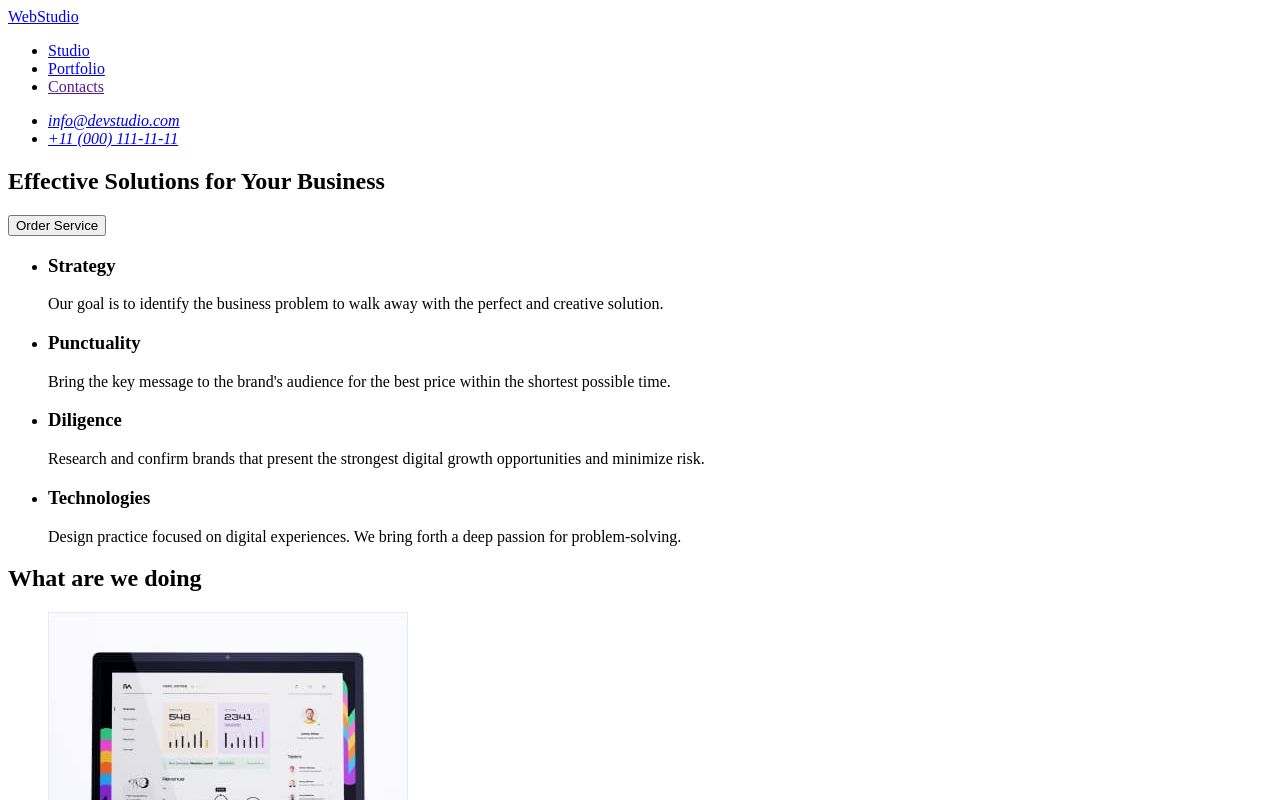
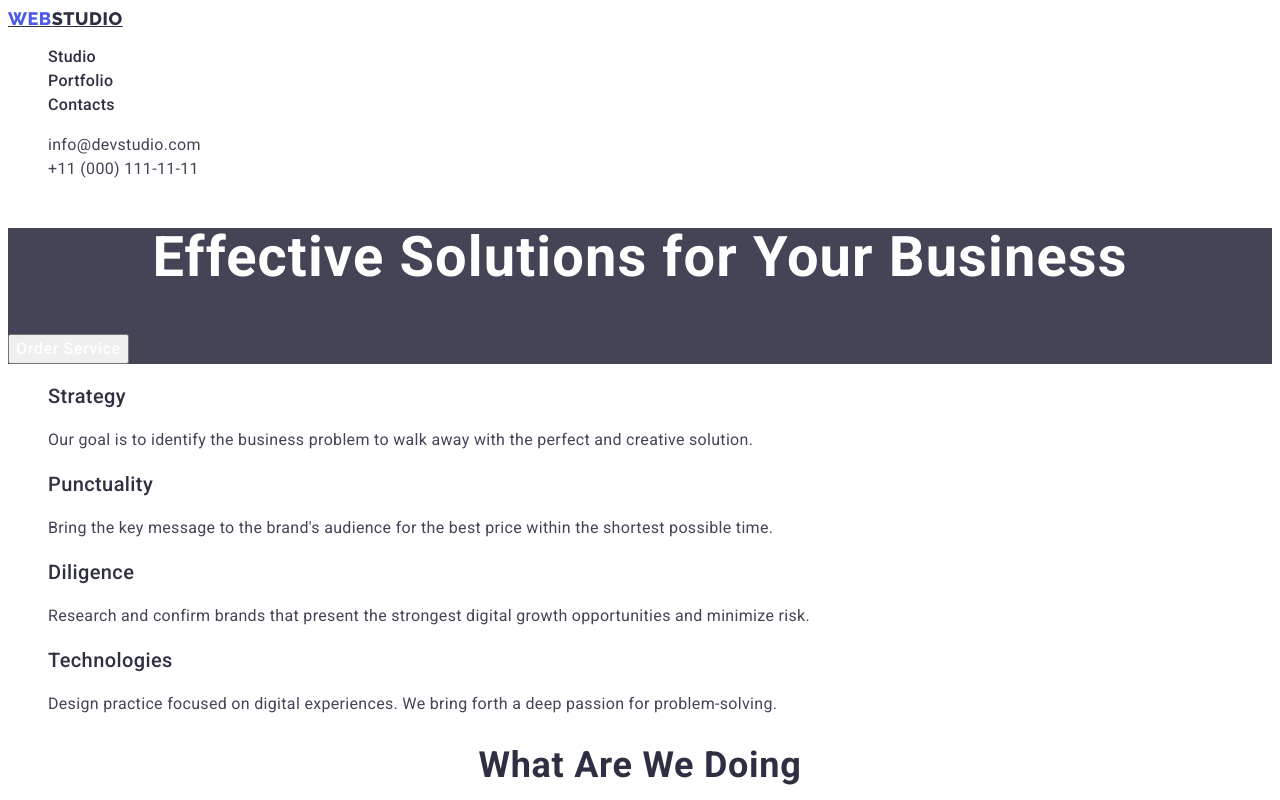
Before and after one commit to Slav-0N/goit-markup-hw-02, a plain HTML site: page index.html in a window 1280 px wide. Shown: the top 800 px of the page. Drawn offline with Linux system fonts and the light colour scheme.

Commit message:
studio css готов

```diff
--- a/css/styles.css
+++ b/css/styles.css
@@ -1,21 +1,144 @@
-.header {}
+body {
+    font-family: Roboto, sans-serif;
 
-.header-navigation {}
 
-.header-logo {}
+}
 
-.header-list {}
+.list {
+    list-style: none;
+}
 
-.list {}
+.link {
+    text-decoration: none;
+}
 
-.header-item {}
 
-.header-link {}
 
-.link {}
 
-.header-phone-linl {}
 
-.header-btn {}
 
-.logo-web {}
+.logo-start {
+    font-family: 'Raleway';
+    font-weight: 800;
+    font-size: 18px;
+    line-height: 1.17;
+    /* identical to box height, or 117% */
+
+    display: flex;
+    align-items: center;
+    letter-spacing: 0.03em;
+    text-transform: uppercase;
+
+    /* IRIS */
+
+    color: #4D5AE5;
+}
+.header-logo {
+    font-family: 'Raleway';
+    font-weight: 800;
+    font-size: 18px;
+    line-height: 1.17;
+    display: flex;
+    align-items: center;
+    letter-spacing: 0.03em;
+    text-transform: uppercase;
+    color: #2E2F42;
+}
+
+
+.header-link {
+    font-weight: 500;
+    font-size: 16px;
+    line-height: 1.5;
+    letter-spacing: 0.02em;
+    color: #2E2F42;
+}
+
+.header-address {
+    font-style: normal;
+    font-size: px;
+    line-height: 1.5;
+    letter-spacing: 0.02em;
+    color: #434455;
+}
+
+.hero {
+    background-color: #434455;
+}
+
+.hero-name {
+    font-weight: 700;
+    font-size: 56px;
+    line-height: 1.07;
+    text-align: center;
+    letter-spacing: 0.02em;
+    color: #FFFFFF;
+}
+
+.hero-btn {
+        font-family: inherit;
+        font-weight: 500;
+        font-size: 16px;
+        line-height: 1.5;
+        /* identical to box height, or 150% */
+
+        display: flex;
+        align-items: center;
+        letter-spacing: 0.04em;
+
+        /* WHITE */
+
+        color: #FFFFFF;
+        cursor: pointer;
+}
+
+.goal-title {
+        font-weight: 500;
+        font-size: 20px;
+        line-height: 1.2;
+        letter-spacing: 0.02em;
+        color: #2E2F42;
+}
+
+.goal-text {
+    font-size: 16px;
+    line-height: 1.5;
+    letter-spacing: 0.02em;
+    color: #434455;
+}
+.work-title {
+ont-weight: 700;
+font-size: 36px;
+line-height: 1.11;
+text-align: center;
+letter-spacing: 0.02em;
+text-transform: capitalize;
+color: #2E2F42;
+}
+
+.team-title {
+        font-weight: 700;
+        font-size: 36px;
+        line-height: 1.11;
+        text-align: center;
+        letter-spacing: 0.02em;
+        text-transform: capitalize;
+        color: #2E2F42;
+}
+
+.team-member {
+        font-weight: 500;
+        font-size: 20px;
+        line-height: 24px;
+
+        letter-spacing: 0.02em;
+        color: #2E2F42;
+}
+
+.team-member-text {
+    font-size: 16px;
+    line-height: 1.5;
+
+    letter-spacing: 0.02em;
+    color: #434455;
+}
--- a/index.html
+++ b/index.html
@@ -4,18 +4,21 @@
     <meta charset="UTF-8" />
     <meta http-equiv="X-UA-Compatible" content="IE=edge" />
     <meta name="viewport" content="width=device-width, initial-scale=1.0" />
-    <title>Document</title>
+    <title>WebStudio</title>
     <link rel="preconnect" href="https://fonts.googleapis.com" />
     <link rel="preconnect" href="https://fonts.gstatic.com" crossorigin />
     <link
       href="https://fonts.googleapis.com/css2?family=Raleway:wght@800&family=Roboto:wght@400;500;700;900&display=swap"
       rel="stylesheet"
     />
+    <link rel="stylesheet" href="./css/styles.css" />
   </head>
   <body>
     <header class="header">
       <nav class="header-navigation">
-        <a class="header-logo" href="./index.html">WebStudio</a>
+        <a class="header-logo" href="./index.html">
+          <span class="logo-start">Web</span>Studio</a
+        >
         <ul class="header-list list">
           <li class="header-item">
             <a class="header-link link" href="./index.html">Studio</a>
@@ -29,57 +32,61 @@
         </ul>
       </nav>
       <address>
-        <ul>
-          <li class="header-phone-linl">
-            <a href="mailto:info@devstudio.com">info@devstudio.com</a>
+        <ul class="list">
+          <li>
+            <a class="header-address link" href="mailto:info@devstudio.com"
+              >info@devstudio.com</a
+            >
           </li>
-          <li class="header-btn">
-            <a href="tel:+110001111111">+11 (000) 111-11-11</a>
+          <li>
+            <a class="header-address link" href="tel:+110001111111"
+              >+11 (000) 111-11-11</a
+            >
           </li>
         </ul>
       </address>
     </header>
     <main>
-      <section>
-        <h1>Effective Solutions for Your Business</h1>
-        <button type="button">Order Service</button>
+      <section class="hero">
+        <h1 class="hero-name">Effective Solutions for Your Business</h1>
+        <button class="hero-btn" type="button">Order Service</button>
       </section>
       <section>
         <h2 hidden>We are the Best</h2>
-        <ul>
+        <ul class="goals list">
           <li>
-            <h3>Strategy</h3>
-            <p>
+            <h3 class="goal-title">Strategy</h3>
+            <p class="goal-text">
               Our goal is to identify the business problem to walk away with the
               perfect and creative solution.
             </p>
           </li>
           <li>
-            <h3>Punctuality</h3>
-            <p>
+            <h3 class="goal-title">Punctuality</h3>
+            <p class="goal-text">
               Bring the key message to the brand's audience for the best price
               within the shortest possible time.
             </p>
           </li>
           <li>
-            <h3>Diligence</h3>
-            <p>
+            <h3 class="goal-title">Diligence</h3>
+            <p class="goal-text">
               Research and confirm brands that present the strongest digital
               growth opportunities and minimize risk.
             </p>
           </li>
           <li>
-            <h3>Technologies</h3>
-            <p>
+            <h3 class="goal-title">Technologies</h3>
+            <p class="goal-text">
               Design practice focused on digital experiences. We bring forth a
               deep passion for problem-solving.
             </p>
           </li>
         </ul>
       </section>
-      <section>
-        <h2>What are we doing</h2>
-        <ul>
+      <section class="work">
+        <h2 class="work-title">What are we doing</h2>
+        <ul class="list">
           <li>
             <img src="./images/img1rz.jpg" alt="pic 1" width="360" />
           </li>
@@ -91,34 +98,36 @@
           </li>
         </ul>
       </section>
-      <section>
-        <h2>Our Team</h2>
-        <ul>
+      <section class="team">
+        <h2 class="team-title">Our Team</h2>
+        <ul class="team-list list">
           <li>
             <img src="./images/our-team1.jpg" alt="buba 1" width="264" />
-            <h3>Mark Guerrero</h3>
-            <p>Product Designer</p>
+            <h3 class="team-member">Mark Guerrero</h3>
+            <p class="team-member-text">Product Designer</p>
           </li>
           <li>
             <img src="./images/our-team2.jpg" alt="buba 2" width="264" />
-            <h3>Tom Ford</h3>
-            <p>Frontend Developer</p>
+            <h3 class="team-member">Tom Ford</h3>
+            <p class="team-member-text">Frontend Developer</p>
           </li>
           <li>
             <img src="./images/our-team3.jpg" alt="buba 3" width="264" />
-            <h3>Camila Garcia</h3>
-            <p>Marketing</p>
+            <h3 class="team-member">Camila Garcia</h3>
+            <p class="team-member-text">Marketing</p>
           </li>
           <li>
             <img src="./images/our-team4.jpg" alt="buba 4" width="264" />
-            <h3>Daniel Wilson</h3>
-            <p>UI Designer</p>
+            <h3 class="team-member">Daniel Wilson</h3>
+            <p class="team-member-text">UI Designer</p>
           </li>
         </ul>
       </section>
     </main>
     <footer>
-      <a class="logo-web" href="./index.html">WebStudio</a>
+      <a class="header-logo" href="./index.html">
+        <span class="logo-start">Web</span> Studio</a
+      >
       <p>
         Increase the flow of customers and sales for your business with digital
         marketing & growth solutions.
```
